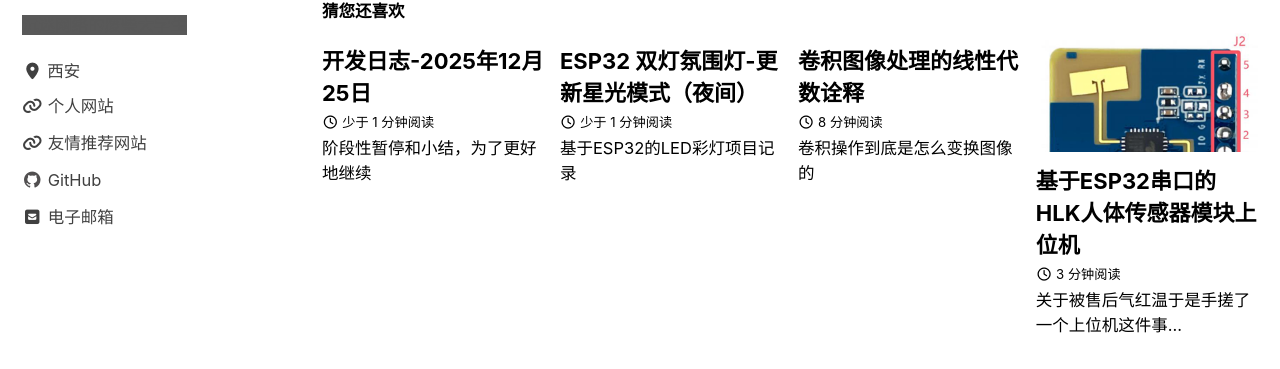
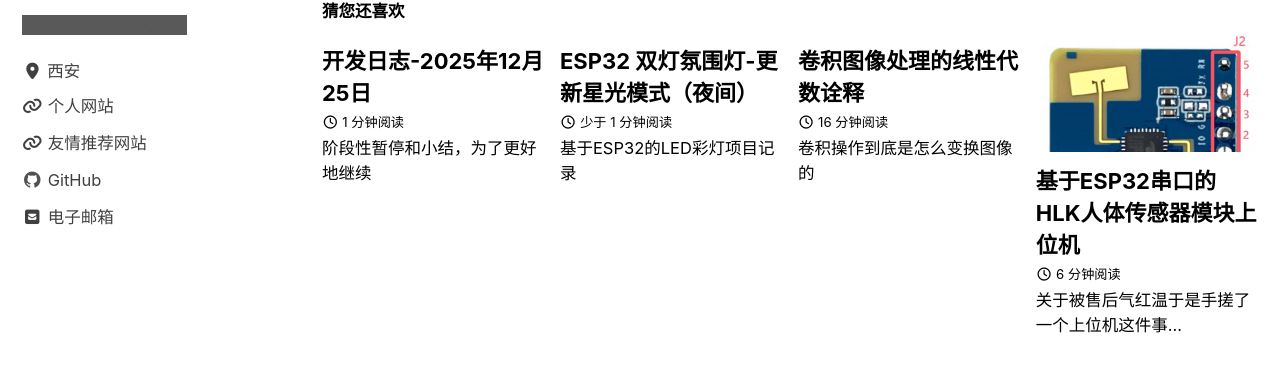
Before and after one commit to Eganchiyu/eganchiyu.github.io, a Jekyll site: the page built from _posts/2025-12-24-how-zipfile-works.md, in a window 1280 px wide and 900 px high, scrolled down 6172 px. Shown: the part 276-645 px from the top of the window. Built offline with Jekyll 4.4.1, drawn with Linux system fonts in a browser that asks for light colours; cached includes are drawn as plain includes; some of the changed lines change nothing that is shown.

Commit message:
一分钟阅读速度修改

```diff
--- a/_config.yml
+++ b/_config.yml
@@ -35,7 +35,7 @@ teaser                   : # path of fallback teaser image, e.g. "/assets/images
 logo                     : # path of logo image to display in the masthead, e.g. "/assets/images/88x88.png"
 masthead_title           : # overrides the website title displayed in the masthead, use " " for no title
 breadcrumbs              : # true, false (default)
-words_per_minute         : 100
+words_per_minute         : 50
 enable_copy_code_button  : true # true, false (default)
 copyright                : # "copyright" name, defaults to site.title
 copyright_url            : # "copyright" URL, defaults to site.url
```
